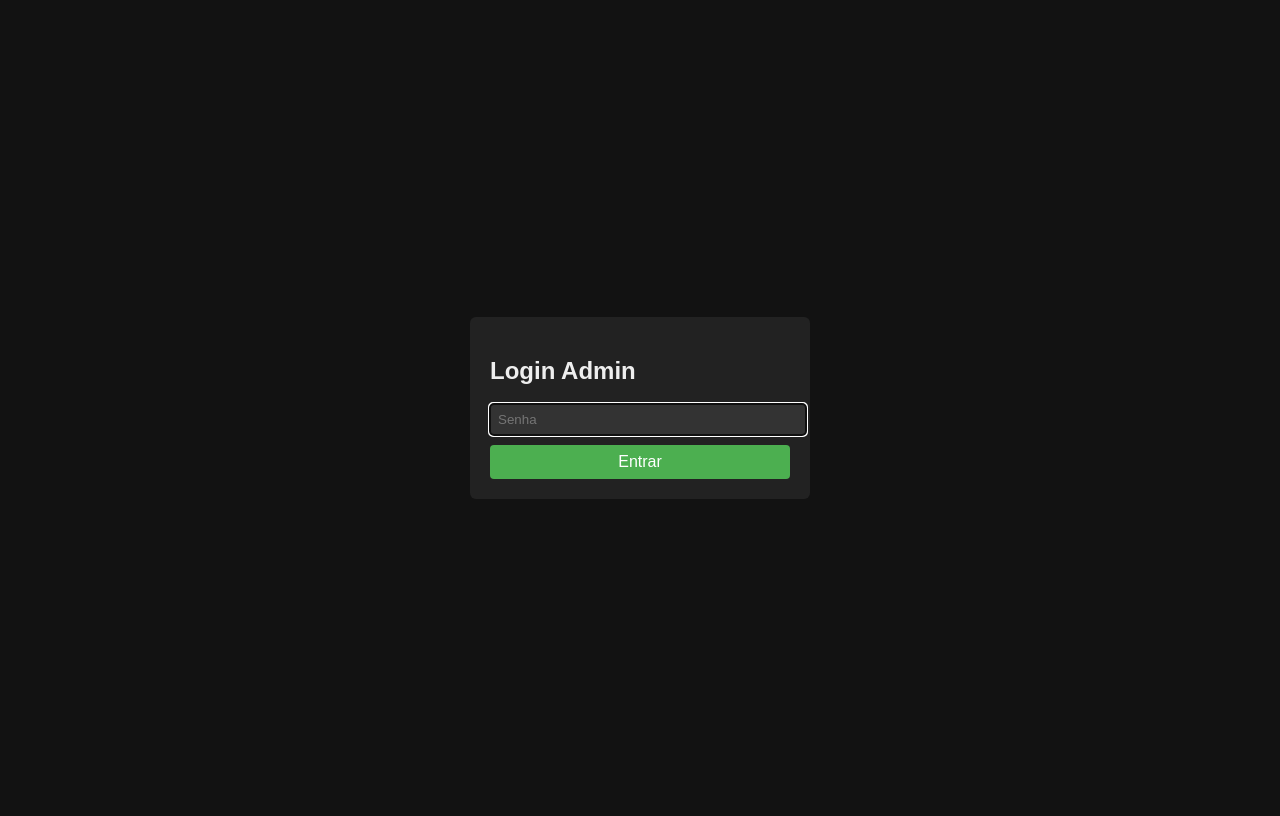
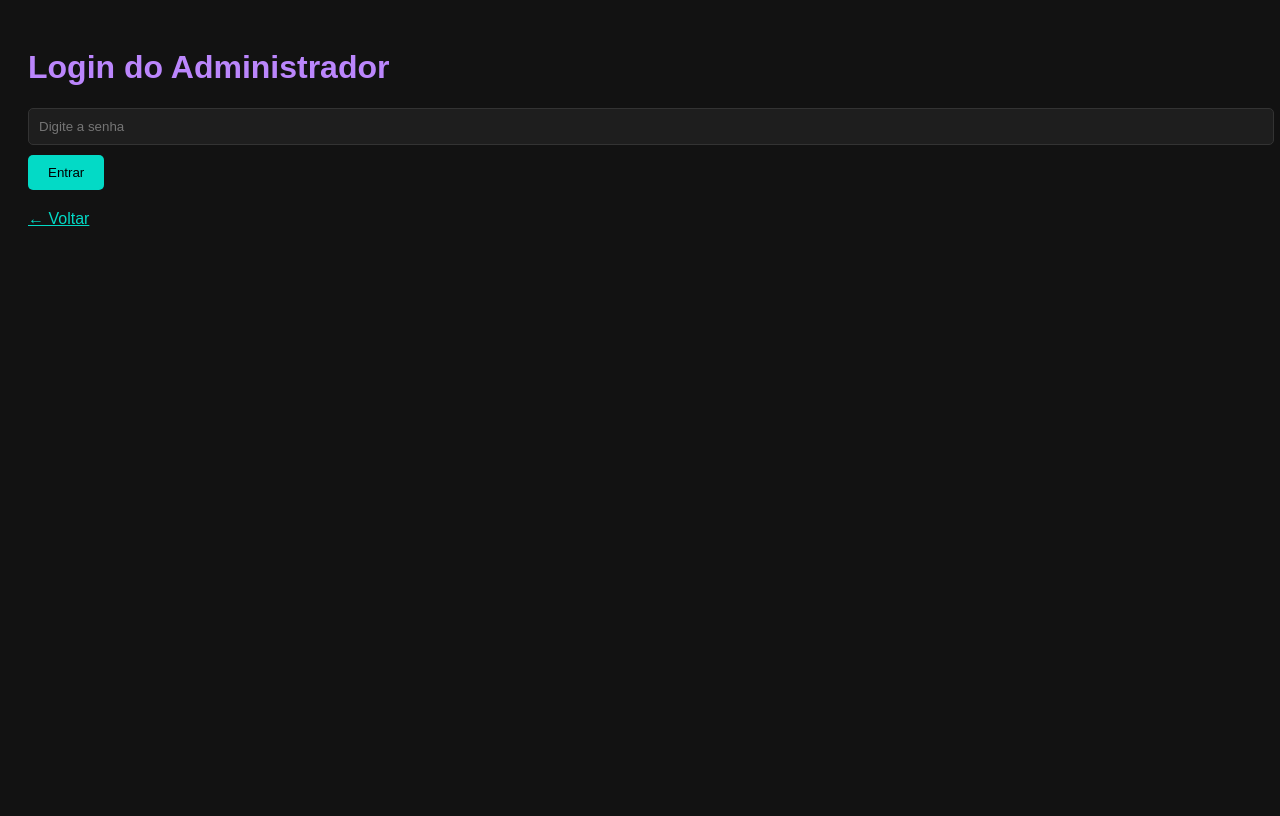
Before and after one commit to wfawkes/fawkesnoxus, a Flask app: page /login in a window 1280 px wide. After the commit the page ends 226 px from the top, so only its background shows below. Run offline with Flask 3, Linux system fonts and the light colour scheme.

Commit message:
Tema escuro aplicado ao login.html

```diff
--- a/templates/login.html
+++ b/templates/login.html
@@ -1,58 +1,56 @@
 <!DOCTYPE html>
-<html lang="pt-BR">
+<html lang="pt-br">
 <head>
-<meta charset="UTF-8" />
-<title>Login Admin</title>
+    <meta charset="UTF-8">
+    <title>Login do Administrador</title>
     <style>
         body {
-    background: #121212;
-    color: #eee;
+            background-color: #121212;
+            color: #ffffff;
             font-family: Arial, sans-serif;
-    display:flex;
-    justify-content:center;
-    align-items:center;
-    height:100vh;
+            padding: 20px;
+        }
+        h1 {
+            color: #bb86fc;
         }
         form {
-    background: #222;
-    padding: 20px;
-    border-radius: 6px;
-    width: 300px;
+            margin-top: 20px;
         }
-  input[type=password] {
-    padding: 8px;
+        input[type="password"] {
             width: 100%;
-    margin-bottom: 10px;
-    border-radius: 4px;
-    border:none;
-    background-color: #333;
-    color: #eee;
+            padding: 10px;
+            background-color: #1e1e1e;
+            color: #ffffff;
+            border: 1px solid #333;
+            border-radius: 5px;
         }
-  input[type=submit] {
-    padding: 8px 15px;
-    background: #4caf50;
+        button {
+            margin-top: 10px;
+            padding: 10px 20px;
+            background-color: #03dac6;
+            color: #000;
             border: none;
-    color: white;
-    border-radius: 4px;
-    cursor:pointer;
-    width: 100%;
-    font-size: 16px;
+            border-radius: 5px;
+            cursor: pointer;
         }
-  .error {
-    color: #f44336;
-    margin-bottom: 10px;
-    text-align: center;
+        button:hover {
+            background-color: #02c2b3;
+        }
+        .link-voltar {
+            margin-top: 20px;
+            display: block;
+            color: #03dac6;
         }
     </style>
 </head>
 <body>
-  <form method="POST">
-    <h2>Login Admin</h2>
-    {% if error %}
-      <div class="error">{{ error }}</div>
-    {% endif %}
-    <input type="password" name="password" placeholder="Senha" required autofocus />
-    <input type="submit" value="Entrar" />
+    <h1>Login do Administrador</h1>
+    <form method="POST" action="{{ url_for('login') }}">
+        <input type="password" name="password" placeholder="Digite a senha" required>
+        <br>
+        <button type="submit">Entrar</button>
     </form>
+
+    <a class="link-voltar" href="{{ url_for('index') }}">← Voltar</a>
 </body>
 </html>
```
Lines whose indentation alone changed are shown as unchanged.
